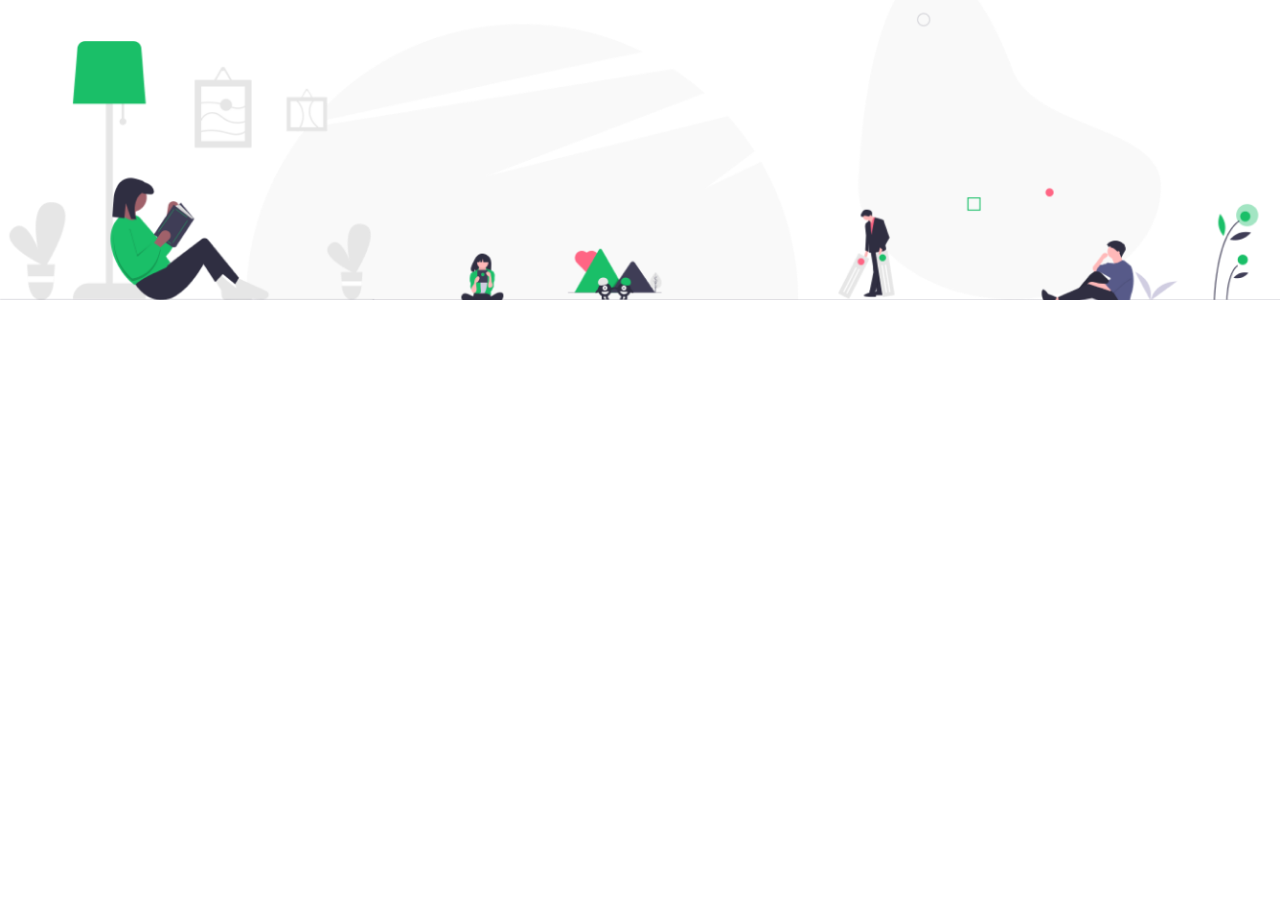
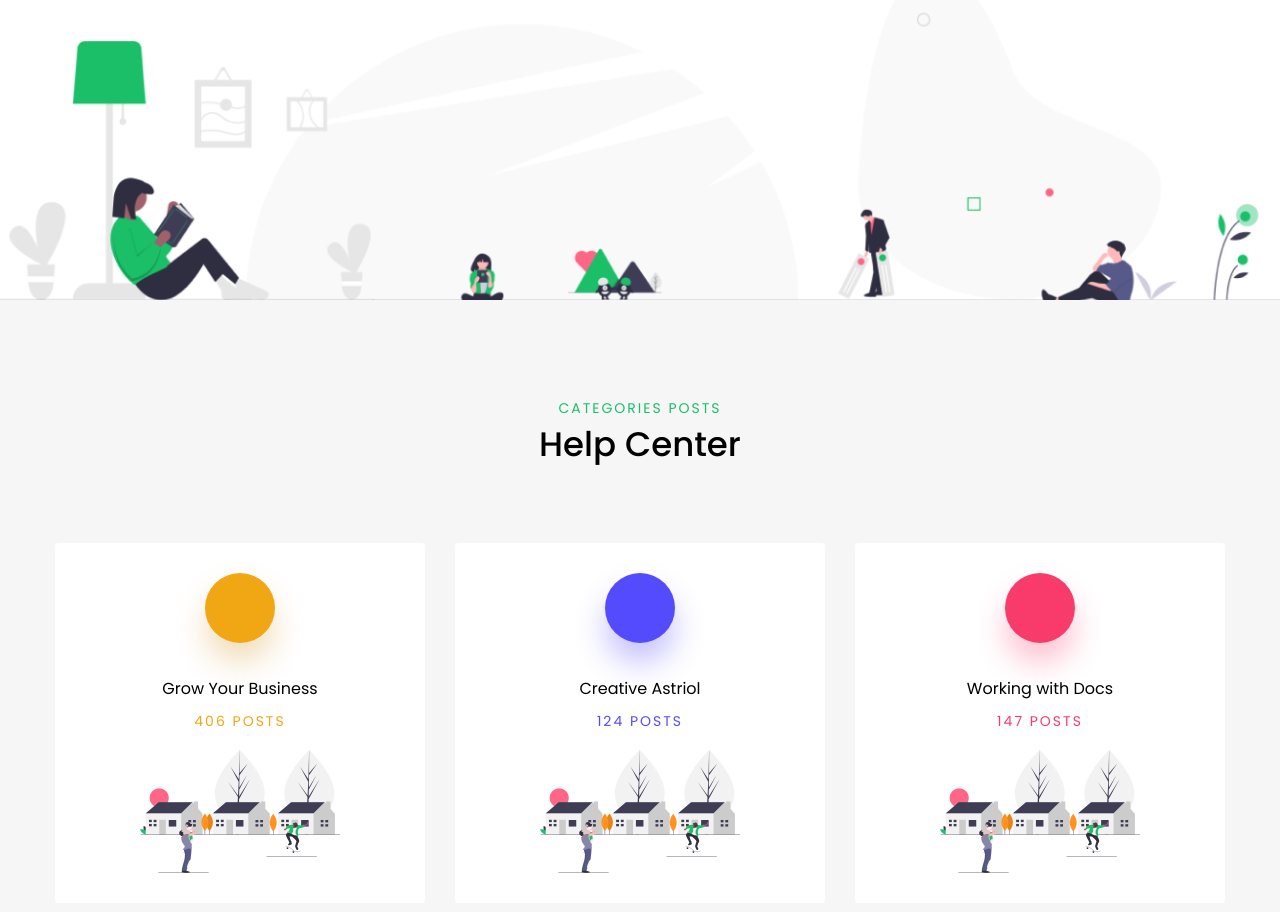
Before and after one commit to dimasrzkm/UI-WebDesign, a website: page public/index.html in a window 1280 px wide. Shown: the part 500-1412 px from the top of the page. Before the commit the page ends 800 px from the top, so only its background shows below. Drawn offline with nearby package versions, Linux system fonts and the light colour scheme; no server answers.

Commit message:
posts style

```diff
--- a/public/index.html
+++ b/public/index.html
@@ -38,7 +38,30 @@
       </header>
     </header>
     <main class="main">
-      <section class="posts"></section>
+      <section class="posts">
+        <h5>CATEGORIES POSTS</h5>
+        <h3>Help Center</h3>
+        <div class="wrapper-posts">
+          <div class="card-post">
+            <div class="circle-yellow"></div>
+            <h4>Grow Your Business</h4>
+            <h5>406 POSTS</h5>
+            <img src="./images/help_center.png" alt="posts">
+          </div>
+          <div class="card-post">
+            <div class="circle-blue"></div>
+            <h4>Creative Astriol</h4>
+            <h5>124 POSTS</h5>
+            <img src="./images/help_center.png" alt="posts">
+          </div>
+          <div class="card-post">
+            <div class="circle-pink"></div>
+            <h4>Working with Docs</h4>
+            <h5>147 POSTS</h5>
+            <img src="./images/help_center.png" alt="posts">
+          </div>
+        </div>
+      </section>
       <section class="service"></section>
     </main>
     <footer class="footer"></footer>
--- a/src/styles/input.scss
+++ b/src/styles/input.scss
@@ -84,3 +84,78 @@
     }
   }
 }
+.main {
+  background-color: $background-color;
+  padding: 98px 120px;
+
+  .posts {
+    text-align: center;
+
+    h5 {
+      font-size: 14px;
+      font-weight: 400;
+      color: $primary_green_color;
+      letter-spacing: 2px;
+    }
+    h3 {
+      font-size: 34px;
+      font-weight: 500;
+    }
+
+    .wrapper-posts {
+      display: flex;
+      justify-content: center;
+      gap: 30px;
+
+      .card-post {
+        background-color: #fff;
+        margin-top: 73px;
+        min-width: 370px;
+        padding: 30px;
+        display: flex;
+        flex-direction: column;
+        justify-content: center;
+        align-items: center;
+        border-radius: 4px;
+
+        .circle {
+          width: 70px;
+          height: 70px;
+          border-radius: 50%;
+        }
+        .circle-yellow {
+          @extend .circle;
+          background-color: $yellow-light;
+          box-shadow: 0 20px 30px rgba(#D39523, 30%);
+        }
+        .circle-blue {
+          @extend .circle;
+          background-color: $blue-light;
+          box-shadow: 0 20px 30px rgba(#453BF7, 30%);
+        }
+        .circle-pink {
+          @extend .circle;
+          background-color: $pink-light;
+          box-shadow: 0 20px 30px rgba(#F83B6B, 30%);
+        }
+        h4 {
+          margin-top: 33px;
+          font-weight: 400;
+          margin-bottom: 10px;
+        }
+        h5 {
+          margin-bottom: 18px;
+          color: $yellow-light;
+        }
+
+        &:nth-child(2) {
+          h5 { color: $blue-light; }
+        }
+        &:last-child {
+          h5 { color: $pink-light; }
+        }
+
+      }
+    }
+  }
+}
```
Also changed, not shown: public/style.css, 1 other file.
